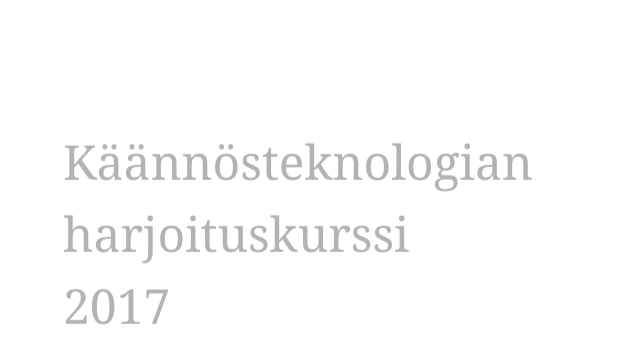
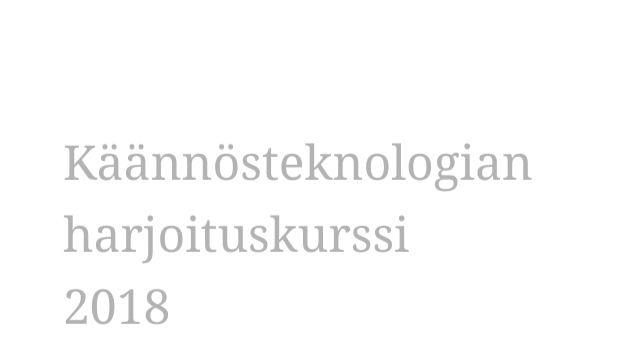
Before and after one commit to hrmJ/ktkurssi, a website: page public/luennot/luento1/index.html in a window 1280 px wide. Shown: the top 347 px of the page, 322-962 px from the left. Drawn offline with Linux system fonts and the light colour scheme; a web font is replaced by a local one.

Commit message:
päivitetty vuosiluku

```diff
--- a/public/luennot/luento1/index.html
+++ b/public/luennot/luento1/index.html
@@ -20,7 +20,7 @@
 
 <div class="step title-slide" data-x="-1800" data-y="-2200">
 
-    <h1>Käännösteknologian harjoituskurssi 2017</h1>
+    <h1>Käännösteknologian harjoituskurssi 2018</h1>
 
     <div class="author-info">
         <h3>Juho Härme</h2>
```
Also changed, not shown: public/luennot/luento10/index.html (+1 -1 lines), public/luennot/luento11/index.html (+1 -1 lines), public/luennot/luento2/index.html (+1 -1 lines), public/luennot/luento4/index.html (+1 -1 lines), public/luennot/luento5/index.html (+1 -1 lines), public/luennot/luento6/index.html (+1 -1 lines), public/luennot/luento8/index.html (+1 -1 lines), src/impressjs/template.html (+1 -1 lines).
